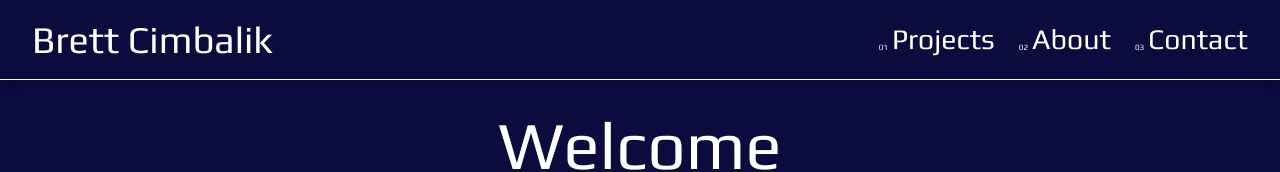
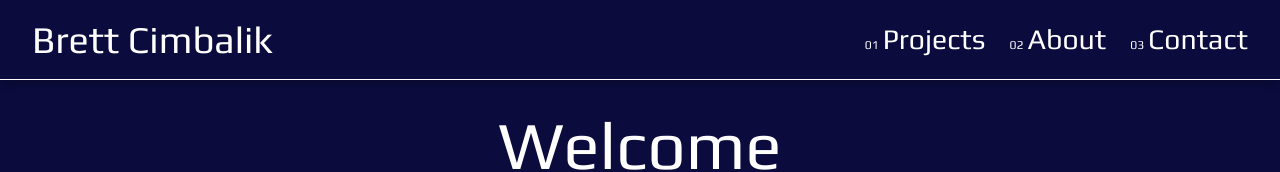
Before and after one commit to bcimbali/my-site-2, a Next.js app: page / in a window 1280 px wide. Shown: the top 172 px of the page. Built offline with nearby package versions, Linux system fonts and the light colour scheme.

Commit message:
feat(component): update page numbers from scale

```diff
--- a/src/components/MobileDropdown/index.tsx
+++ b/src/components/MobileDropdown/index.tsx
@@ -73,9 +73,11 @@ const MobileLinkItem = styled.li`
 `;
 
 const MobileLinkNumber = styled.span`
-  align-items: flex-end;
-  display: inline-flex;
-  font-size: 0.5rem;
+  ${({ theme: { typography } }) => css`
+    align-items: flex-end;
+    display: inline-flex;
+    font-size: ${typography.mobile[-1]};
+  `}
 `;
 
 const MobileLinkTitle = styled.h4`
--- a/src/components/Navbar/index.tsx
+++ b/src/components/Navbar/index.tsx
@@ -45,9 +45,11 @@ const DesktopLinkItem = styled.li`
 `;
 
 const DesktopLinkNumber = styled.span`
-  align-items: flex-end;
-  display: inline-flex;
-  font-size: 0.5rem;
+  ${({ theme: { typography } }) => css`
+    align-items: flex-end;
+    display: inline-flex;
+    font-size: ${typography.desktop[-1]};
+  `}
 `;
 
 const DesktopLinkTitle = styled.h4``;
```
